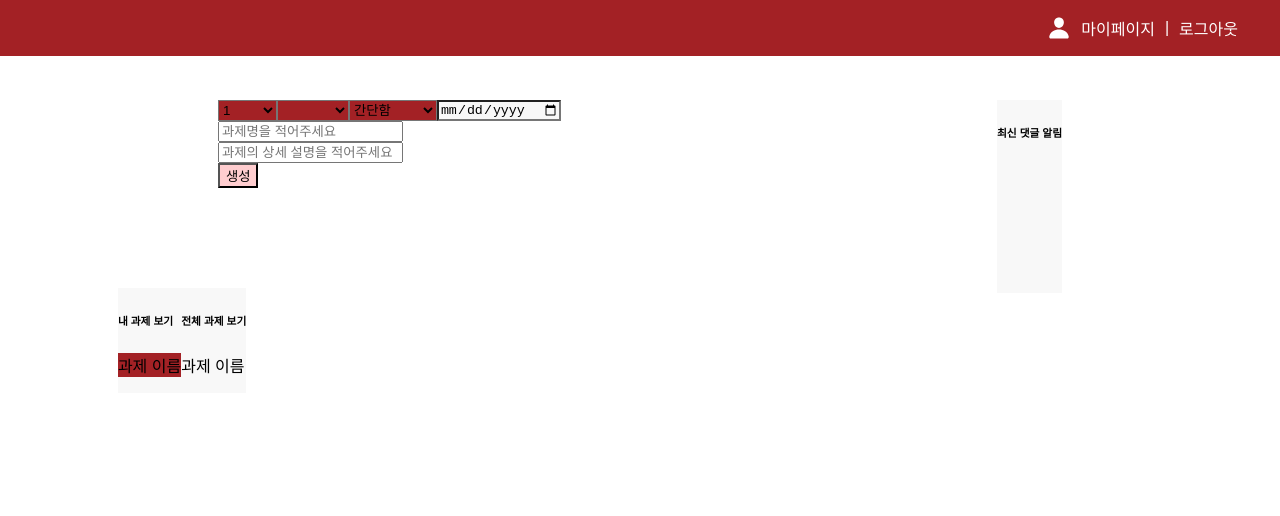
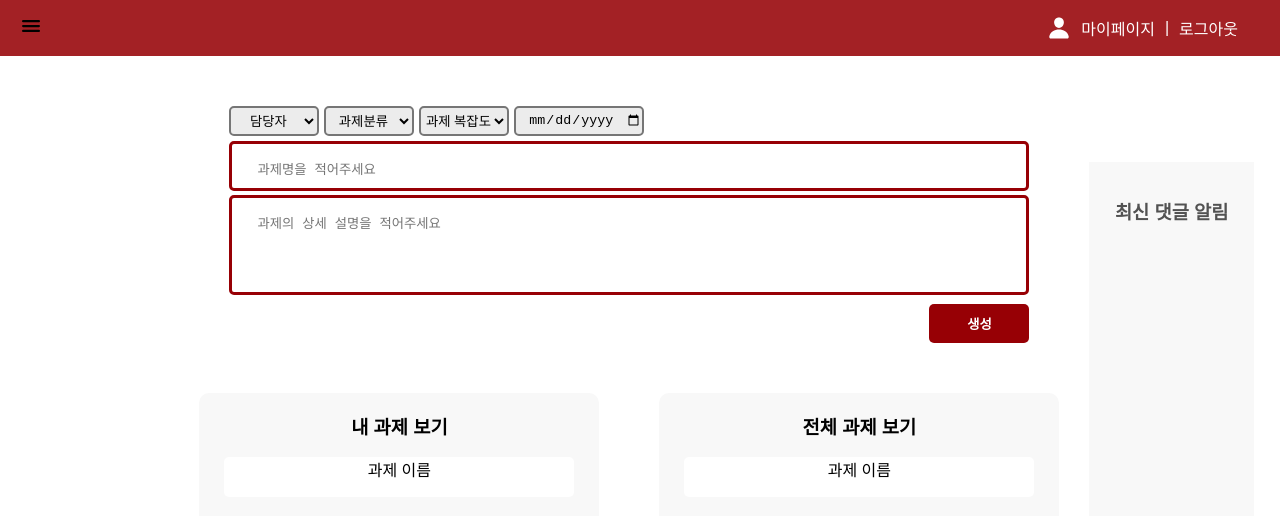
Before and after one commit to Seolseol333/hyein, a React (Create React App) app: page /Assignment in a window 1280 px wide. Shown: the top 516 px of the page. Built offline with nearby package versions, Linux system fonts and the light colour scheme.

Commit message:
assignment modify

```diff
--- a/src/pages/Assignment/Assignment.css
+++ b/src/pages/Assignment/Assignment.css
@@ -67,69 +67,163 @@ body {
         align-items: center;
     }
 
+    *,
+    *::before,
+    *::after {
+        box-sizing: border-box;}
+
     .Assignment-content {
         display: flex;
+        flex-direction: row;
         justify-content: space-around;
+        align-items: center;
+        flex-grow: 1;
+        padding: 1em;
+        margin-top: 10px;
+        text-align: center;
+    }
+
+    .white-box {
+        display:flex;
+        width:310px;
+        background-color: white;
     }
 
     .comment {
-        display: block;
-        margin: 100px;
+        width: 300px;
+        height:600px;
+        display: flex;
+        flex-direction: column;
+        margin-top: 5px;
+        margin-right: 10px;
+        padding: 1em 1em;
         background-color: #f8f8f8;
+
+        text-align: center;
         stroke: #A32125;
-        color: black;
+        color: rgb(82, 82, 82);
     }
 
+
     .As-create-form {
-        margin: 100px;
-        background-color: white
-        stroke #A32125;
+        margin-top: 80px;
+        margin-right: 60px;
+        margin-left: 60px;
+        width: 800px;
+        display: flex;
+        flex-direction: column;
+        border-style: none;
+
     }
 
     .setting-list {
+
         display: flex;
-        justify-content: space-around;
+
+        flex-direction: row;
     }
 
     .setting-list select {
-        background-color:#A32125
+        background-color:#ececec;
+        width: 90px;
+        height: 30px;
+        margin-right: 5px;
+        border-width: 2px;
+        border-radius: 5px;
+        text-align: center;
+
+
     }
 
     .setting-list input {
-        background-color:#f8f8f8
+        background-color:#ececec;
+        width: 130px;
+        height: 30px;
+        text-align: center;
+        border-radius: 5px;
+        border-style: solid;
+        border-width: 2px;
     }
 
-    .As-name {
-        stroke:#A32125
+    .As-name textarea{
+        border: #970005;
+        border-style: solid;
+        margin-top: 5px;
+        padding-top: 15px;
+        padding-left: 25px;
+        width: 800px;
+        border-radius: 5px;
+        height:50px;
+        resize: none;
     }
 
-    .As-text {
-        stroke:#A32125
+    .As-text textarea{
+        border: #970005;
+        border-style: solid;
+        margin-bottom: 5px;
+        padding-top: 15px;
+        padding-left: 25px;
+        width: 800px;
+        height: 100px;
+        border-radius: 5px;
+        resize: none;
+        overflow: auto;
+        word-wrap: break-word;
+        white-space: pre-wrap;
+
     }
 
+
     .As-create-form button {
-        justify-content: right;
-        background-color: #ffcdcf;
+        width: 100px;
+        padding: 10px;
+        margin-left: auto;
+        text-align: center;
+        font-weight: bold;
+        border-radius: 5px;
+        background-color: #970005;
+        color: white;
+        border-style: none;
     }
 
     .Assignment-look {
+        width: 920px;
         display: flex;
+        flex-direction: row;
+        align-items: center;
+        margin-top: 30px;
+        padding-top: 20px;
+        text-align: center;
     }
 
     .my-assignment {
-        background-color:#f8f8f8
-    }
+        background-color:#f8f8f8;
+        margin-right:30px;
+        margin-left: 30px;
+        width: 400px;
+        height: 500px;
+        border-radius: 10px;
 
-    .my-as-item {
-        background-color: #A32125;
-        stroke: black;
-        color: black;
+
     }
 
     .all-assignment {
-        background-color:#f8f8f8
+        background-color:#f8f8f8;
+        margin-left:30px;
+        margin-right: 30px;
+        width: 400px;
+        height: 500px;
+        border-radius: 10px;
     }
 
-    .all-as-item {
-        background-color: #f8f8f8;
+    .my-as-item, .all-as-item {
+        background-color: #ffffff;
+        border-radius: 5px;
+        color: black;
+        width: 350px;
+
+        margin-right: 25px;
+        margin-left: 25px;
+        height: 40px;
+
     }
--- a/src/pages/Assignment/Assignment.js
+++ b/src/pages/Assignment/Assignment.js
@@ -1,12 +1,13 @@
 import './Assignment.css';
 import React, { useState } from 'react';
 import { IoMenu, IoAddCircle, IoPerson, IoBookmark } from "react-icons/io5";
-import { Link } from 'react-router-dom';
 
 function Assignment() {
     const [namePlaceholder, setNamePlaceholder] = useState('과제명을 적어주세요');
     const [textPlaceholder, setTextPlaceholder] = useState('과제의 상세 설명을 적어주세요');
     const [formData, setFormData] = useState('');
+    const [sidebarOpen, setSidebarOpen] = useState(false);
+
 
     const handleFocus = (field) => {
         if (field==='name') {
@@ -14,32 +15,32 @@ function Assignment() {
         } else if (field==='text') {
             setTextPlaceholder('');
         }
-
     };
 
+
     const handleBlur = (field) => {
-        if (field === 'name' && formData.name === '') {
+        if (field === 'name' && (!formData.name || formData.name.trim() === '')) {
             setNamePlaceholder('과제의 상세 설명을 적어주세요');
-        } else if (field === 'text' && formData.text === '') {
-            setTextPlaceholder('과제의 상세 설명을 적어주세요')
+        } else if (field === 'text' && (!formData.text || formData.text.trim() === '')) {
+            setTextPlaceholder('과제의 상세 설명을 적어주세요');
         }
     };
 
     const handleChange = (event) => {
         const { name, value } = event.target;
-        setFormData({
-            ...formData,
+        setFormData((prevFormData) => ({
+            ...prevFormData,
             [name]: value
-        });
+          }));
     };
 
     const handleSubmit = (e) => {
         e.preventDefault();
-        const formData = {
+        const submittedData = {
             ...formData,
             deadline: formData.deadline || '미정'
           };
-        console.log('Submitted:', formData);
+        console.log(submittedData);
         setFormData({
             name:'',
             text:'',
@@ -50,6 +51,10 @@ function Assignment() {
         });
     };
 
+    const toggleSidebar = () => {
+        setSidebarOpen(!sidebarOpen);
+    };
+
     return (
         <div className="Assignment">
             <header className="Assignment-header">
@@ -58,8 +63,17 @@ function Assignment() {
                 <a href="/mypage">마이페이지</a> | <a href="/logout">로그아웃</a>
                 </div>
             </header>
+            <button className="sidebar-toggle" onClick={toggleSidebar}>
+                <IoMenu size={24} />
+            </button>
+            <aside className={`App-sidebar ${sidebarOpen ? 'open' : ''}`}>
+                <div className="sidebar-content">
+                    <p>aa</p>
+                </div>
+            </aside>
             <main>
                 <div className="Assignment-content">
+                    <div className="white-box"></div>
                     <div>
                         <form className="As-create-form" onSubmit={handleSubmit}>
                             <div className="setting-list">
@@ -69,7 +83,7 @@ function Assignment() {
                                 value={formData.role}
                                 onChange={handleChange}
                                 >
-                                    <option value="미정" disabled>담당자</option>
+                                    <option value="미정">담당자</option>
                                     <option value="참여자1">1</option> {/*이부분 나중에 팀원 입력했을 때의 입력값이 뜨도록 해야함*/}
                                 </select>
                                 <select
@@ -78,7 +92,7 @@ function Assignment() {
                                 value={formData.type}
                                 onChange={handleChange}
                                 >
-                                    <option value="미정" disabled>과제분류</option> {/*이부분도 분류 대강 짠 다음에 추가해야함*/}
+                                    <option value="미정">과제분류</option> {/*이부분도 분류 대강 짠 다음에 추가해야함*/}
                                 </select>
                                 <select
                                 id='diff'
@@ -86,9 +100,10 @@ function Assignment() {
                                 value={formData.diff}
                                 onChange={handleChange}
                                 >
-                                    <option value="미정" disabled>과제 복잡도</option>
+                                    <option value="미정">과제 복잡도</option>
                                     <option value="간단함">간단함</option>
                                     <option value="복잡함">복잡함</option>
+
                                 </select>
                                 <input
                                 type='date'
@@ -99,7 +114,7 @@ function Assignment() {
                                 />
                             </div>
                             <div className="As-name">
-                                <input
+                                <textarea
                                 type="text"
                                 value={formData.name}
                                 placeholder={namePlaceholder}
@@ -110,7 +125,7 @@ function Assignment() {
                                 />
                             </div>
                             <div className="As-text">
-                                <input
+                                <textarea
                                 type="text"
                                 value={formData.text}
                                 placeholder={textPlaceholder}
@@ -124,14 +139,14 @@ function Assignment() {
                         </form>
                         <div className="Assignment-look">
                             <div className="my-assignment">
-                                <h6>내 과제 보기</h6>
+                                <h3>내 과제 보기</h3>
                                 <div className="my-as-item">
                                     <p>과제 이름</p>
                                 </div>
 
                             </div>
                             <div className="all-assignment">
-                                <h6>전체 과제 보기</h6>
+                                <h3>전체 과제 보기</h3>
                                 <div className='all-as-item'>
                                     <p>과제 이름</p>
                                 </div>
@@ -140,7 +155,7 @@ function Assignment() {
                         </div>
                     </div>
                     <div className="comment">
-                        <h6>최신 댓글 알림</h6>
+                        <h3>최신 댓글 알림</h3>
                     </div>
                 </div>
             </main>
--- a/src/pages/Dashboard/Dashboard.js
+++ b/src/pages/Dashboard/Dashboard.js
@@ -1,7 +1,6 @@
 import React, { useState } from 'react';
 import { IoMenu, IoAddCircle, IoPerson, IoBookmark } from "react-icons/io5";
 import './Dashboard.css';
-import { Link } from 'react-router-dom';
 
 function Dashboard() {
   const [sidebarOpen, setSidebarOpen] = useState(false);
```
Also changed, not shown: src/pages/AssignmentDetail/AssignmentDetail.css (added), src/pages/AssignmentDetail/AssignmentDetail.js (added), src/pages/AssignmentUpload/AssignmentUpload.css (added), src/pages/AssignmentUpload/AssignmentUpload.js (added).
